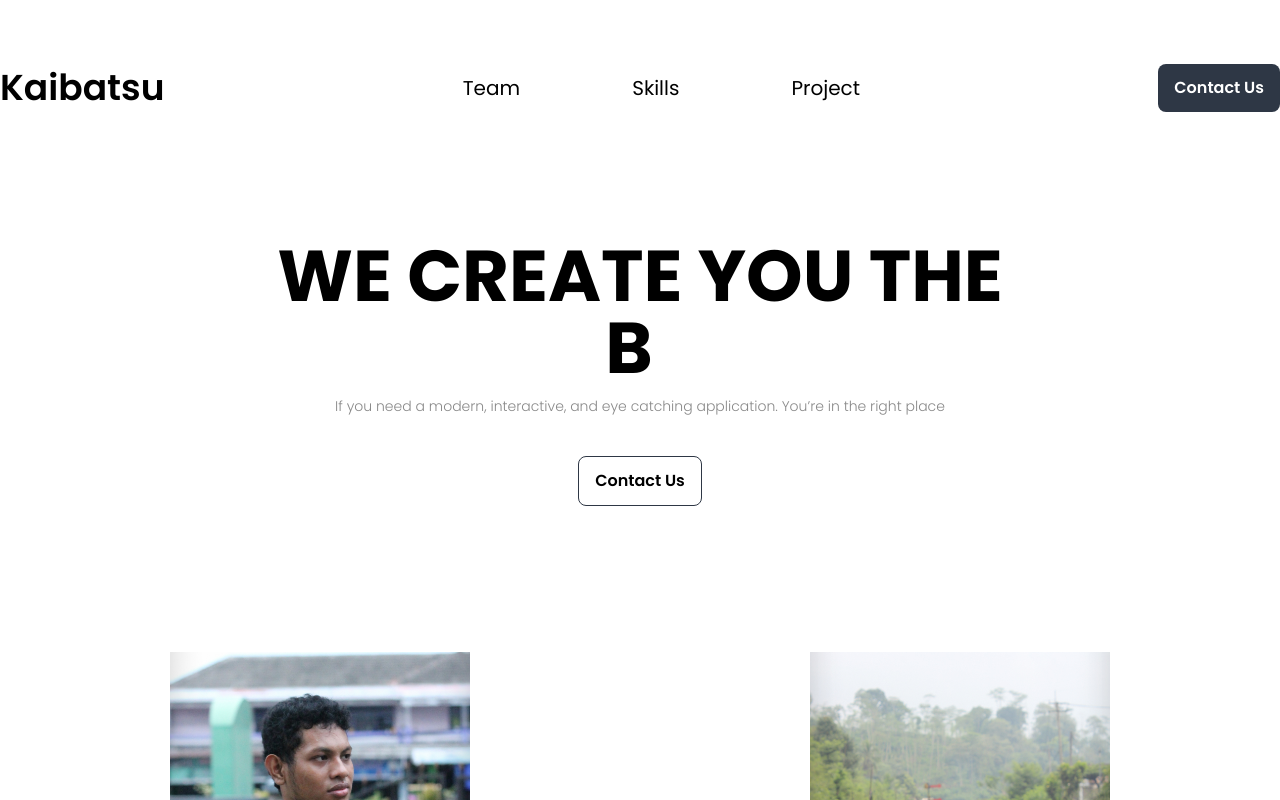
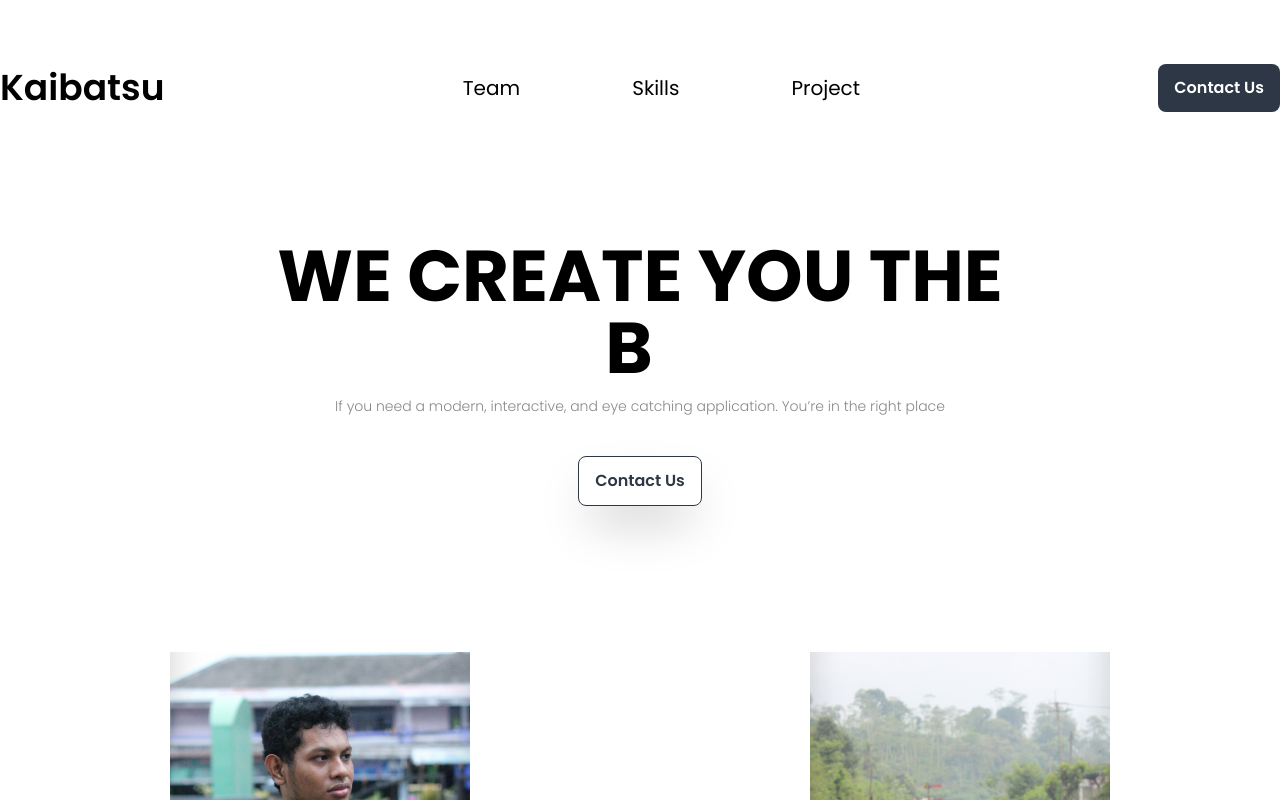
Before and after one commit to Kaibatsu-Team/landing-page, a React (Vite) app: page / in a window 1280 px wide. Shown: the top 800 px of the page. Built offline with nearby package versions, Linux system fonts and the light colour scheme.

Commit message:
improve: add hover style to button

```diff
--- a/src/1-Header/Header.jsx
+++ b/src/1-Header/Header.jsx
@@ -48,7 +48,9 @@ const Header = ({ scrollEffect, teamRef, skillRef, projectRef }) => {
       </div>
 
       <div className="hidden lg:flex justify-between items-center my-16 max-w-7xl mx-auto w-full">
-        <p className="font-semibold text-4xl">Kaibatsu</p>
+        <a className="font-semibold text-4xl" href={"/"}>
+          Kaibatsu
+        </a>
         <ul className="flex list-none gap-x-28 hover:cursor-pointer">
           <li
             className="hover:underline text-xl"
@@ -75,7 +77,7 @@ const Header = ({ scrollEffect, teamRef, skillRef, projectRef }) => {
             Project
           </li>
         </ul>
-        <button className="bg-[#2E3745] font-semibold text-white px-4 py-3 rounded-lg">
+        <button className="bg-[#2E3745] font-semibold text-white px-4 py-3 rounded-lg hover:opacity-90">
           Contact Us
         </button>
       </div>
--- a/src/2-Hero/Hero.jsx
+++ b/src/2-Hero/Hero.jsx
@@ -18,8 +18,8 @@ const Hero = () => {
         If you need a modern, interactive, and eye catching application. You’re
         in the right place
       </p>
-      <button className="border border-[#2E3745] font-semibold px-4 py-3 mt-10 rounded-lg">
-        Contact Us
+      <button className="relative px-4 py-3 mt-10 font-semibold rounded-lg overflow-hidden border border-[#2E3745] text-[#2E3745] shadow-2xl transition-all duration-200 before:absolute before:bottom-0 before:left-0 before:right-0 before:top-0 before:m-auto before:h-0 before:w-0 before:rounded-sm before:bg-[#2E3745] before:duration-300 before:ease-out hover:text-white hover:shadow-[#2E3745] hover:before:h-40 hover:before:w-40">
+        <span class="relative z-10">Contact Us</span>
       </button>
     </section>
   );
```
